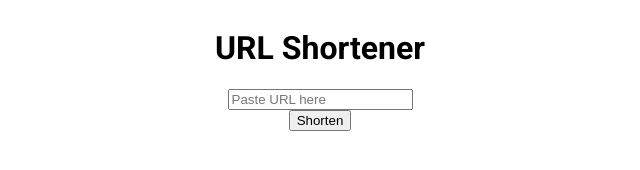
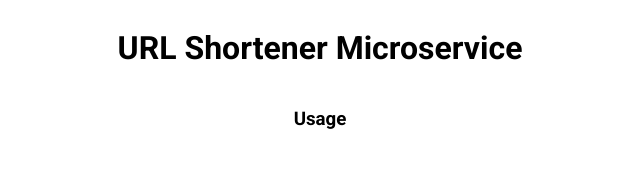
Before and after one commit to abohannon/url-shortener, a website: page public/index.html in a window 1280 px wide. Shown: the whole page, without its empty margins (320-960 px from the left). Drawn offline with Linux system fonts and the light colour scheme.

Commit message:
Changed approach. Refactored as microservice instead of app.

```diff
--- a/app.js
+++ b/app.js
@@ -1,18 +1,19 @@
 const express = require('express')
 const app = express()
+const path = require('path')
 const mongoose = require('mongoose')
 const config = require('./config')
 
 // connect to MongoDB
 mongoose.connect(config.db_uri)
 const db = mongoose.connection
-console.log(process.env)
+
 // handle mongo Error
 db.on('error', console.error.bind(console, 'connection error:'))
 db.once('open', () => console.log('Connected to db!'))
 
 // serve static files from /public
-app.use(express.static(__dirname + '/public'))
+app.use(express.static(path.join(__dirname, 'public')))
 
 // include routes
 const routes = require('./routes/router')
--- a/public/css/style.css
+++ b/public/css/style.css
@@ -4,9 +4,3 @@ body {
   flex-direction: column;
   align-items: center;
 }
-
-form {
-  display: flex;
-  flex-direction: column;
-  align-items: center;
-}
--- a/public/index.html
+++ b/public/index.html
@@ -15,18 +15,10 @@
 
 <body>
 
-  <h1>URL Shortener</h1>
-  <div class="form">
-    <form method="post" action="/">
-      <div>
-        <input type="text" name="longUrl" placeholder="Paste URL here" />
-      </div>
-      <div>
-        <input type="submit" value="Shorten" />
-      </div>
-    </form>
+  <h1>URL Shortener Microservice</h1>
 
-  </div>
+  <h3>Usage</h3>
+
 
 </body>
 
```
Also changed, not shown: models/url.js (deleted, +0 -9 lines), routes/router.js (+8 -1 lines).
